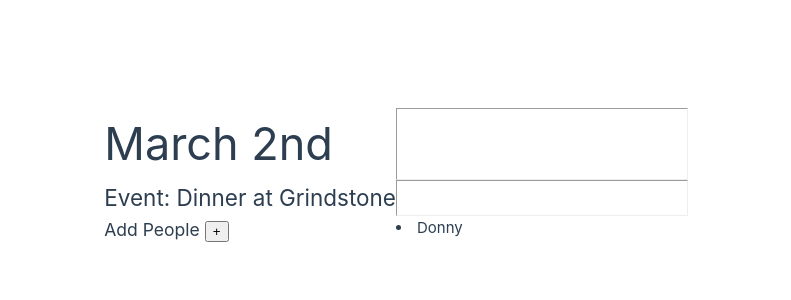
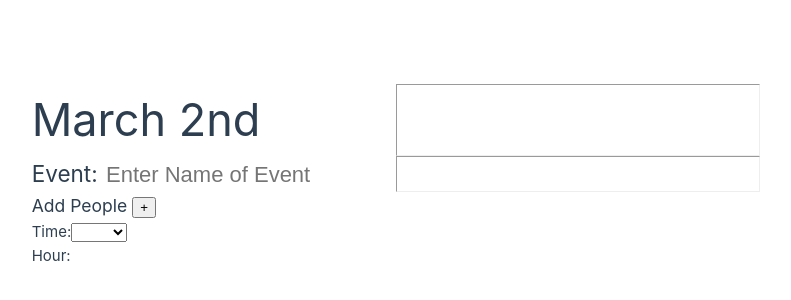
Before and after one commit to klaswell16/calendar, a Vue app: page / in a window 1280 px wide. Shown: the part 224-524 px from the top of the page, without its empty margins (244-1035 px from the left). Built offline with nearby package versions, Linux system fonts and the light colour scheme.

Commit message:
add hour selector and allow the user to write the event

```diff
--- a/src/App.vue
+++ b/src/App.vue
@@ -2,12 +2,14 @@
 export default {
   data() {
     return {
+      hours: Array.from({ length: 24 }, (_, i) => i),
+      selectedHour: null,
       isActive: false,
       showSam: true,
       showJenny: true,
       showGavin: true,
-
-      people: ['Donny'],
+      event: '',
+      people: [],
       newPerson: '',
     }
   },
@@ -18,6 +20,9 @@ export default {
     addPerson() {
       this.people.push(this.newPerson)
       this.newPerson = ''
+    },
+    deletePerson(index) {
+      this.people.splice(index, 1)
     },
     addSam() {
       this.people.push('Sam')
@@ -31,6 +36,10 @@ export default {
       this.people.push('Gavin')
       this.showGavin = false
     },
+    formatHour(hour) {
+      if (hour === null) return ''
+      return String(hour).padStart(2, '0') + ':00'
+    },
   },
 }
 </script>
@@ -38,15 +47,24 @@ export default {
 <template>
   <header>March 2nd</header>
   <hr />
-  <h2>Event: Dinner at Grindstone</h2>
+  <div>
+    <h2>
+      Event:
+      <input v-model="event" type="text" class="eventText" placeholder="Enter Name of Event" />
+    </h2>
+  </div>
+
   <hr />
   <h3>
     Add People
     <button @click="toggle" :class="{ active: isActive }">+</button>
   </h3>
-  <li v-for="person in people">
-    {{ person }}
-  </li>
+  <ul>
+    <li v-for="(person, index) in people" :key="index">
+      {{ person }}
+      <button @click="deletePerson(index)">-</button>
+    </li>
+  </ul>
   <main>
     <div v-show="isActive">
       <input v-model="newPerson" type="text" placeholder="Enter Person" />
@@ -58,6 +76,13 @@ export default {
       <div v-show="showJenny">Jenny <button @click="addJenny">+</button></div>
       <div v-show="showGavin">Gavin <button @click="addGavin">+</button></div>
     </div>
+    <div>
+      <label for="hour-select">Time:</label>
+      <select id="hour-select" v-model="selectedHour">
+        <option v-for="hour in hours" :key="hour" :value="hour">{{ formatHour(hour) }}</option>
+      </select>
+      <p>Hour: {{ formatHour(selectedHour) }}</p>
+    </div>
   </main>
 </template>
 
@@ -65,4 +90,16 @@ export default {
 header {
   font-size: 300%;
 }
+.eventText {
+  background-color: transparent;
+  border: none;
+  outline: none;
+}
+.eventText:focus {
+  box-shadow: 0 0 2px rgba(0, 0, 0, 0.3);
+}
+.eventText[type='text'] {
+  color: whitesmoke;
+  font-size: 22px;
+}
 </style>
```
